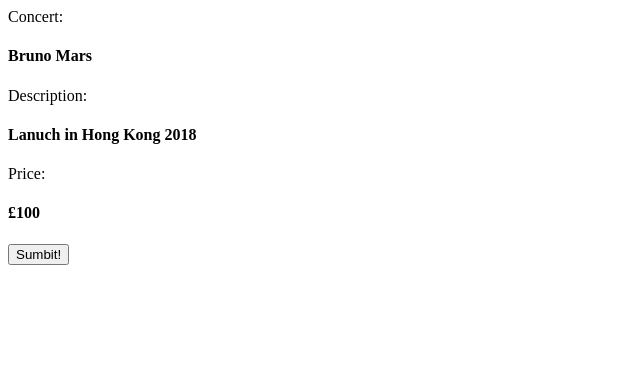
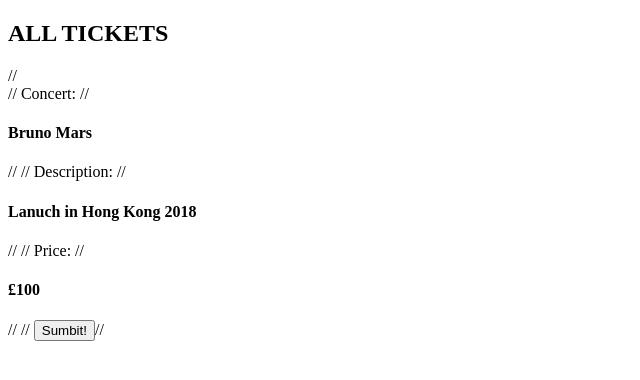
Before and after one commit to jeff1108/Blockchain-ticketing-app, a React (Create React App) app: page / in a window 1280 px wide. Shown: the top 380 px of the page, without its empty margins (0-640 px from the left). Built offline with nearby package versions, Linux system fonts and the light colour scheme.

Commit message:
UNIT Renders title and checks for onSubmit

```diff
--- a/package.json
+++ b/package.json
@@ -5,6 +5,7 @@
   "private": true,
   "dependencies": {
     "react": "^16.4.2",
+    "react-bootstrap": "^0.32.3",
     "react-dom": "^16.4.2",
     "react-scripts": "1.1.4"
   },
--- a/public/index.html
+++ b/public/index.html
@@ -10,6 +10,8 @@
     -->
     <link rel="manifest" href="%PUBLIC_URL%/manifest.json">
     <link rel="shortcut icon" href="%PUBLIC_URL%/favicon.ico">
+    <link rel="stylesheet" href="https://maxcdn.bootstrapcdn.com/bootstrap/3.3.7/css/bootstrap-theme.min.css" integrity="sha384-rHyoN1iRsVXV4nD0JutlnGaslCJuC7uwjduW9SVrLvRYooPp2bWYgmgJQIXwl/Sp" crossorigin="anonymous">
+
     <!--
       Notice the use of %PUBLIC_URL% in the tags above.
       It will be replaced with the URL of the `public` folder during the build.
--- a/src/components/App.js
+++ b/src/components/App.js
@@ -1,4 +1,6 @@
 import React, { Component } from 'react';
+import { Form, FormControl, Button } from 'react-bootstrap';
+
 class App extends Component {
   constructor() {
     super();
@@ -29,18 +31,21 @@
 
   render() {
     return (
-      <form onSubmit={this.handleSubmit}>
-        <label htmlFor="concert_name">Concert:
-          <h4>{this.state.concert1.name}</h4>
-        </label>
-        <label htmlFor="concert_description">Description:
-          <h4>{this.state.concert1.description}</h4>
-        </label>
-        <label htmlFor="concert_price">Price:
-          <h4>{this.state.concert1.price}</h4>
-        </label>
-        <button>Sumbit!</button>
-      </form>
+      <div>
+      <h2> ALL TICKETS </h2>
+      // <form onSubmit={this.handleSubmit}>
+      //   <label htmlFor="concert_name">Concert:
+      //     <h4>{this.state.concert1.name}</h4>
+      //   </label>
+      //   <label htmlFor="concert_description">Description:
+      //     <h4>{this.state.concert1.description}</h4>
+      //   </label>
+      //   <label htmlFor="concert_price">Price:
+      //     <h4>{this.state.concert1.price}</h4>
+      //   </label>
+      //   <button>Sumbit!</button>
+      // </form>
+      </div>
     );
   }
 }
@@ -48,28 +53,6 @@
 export default App;
 
 
-  // <input id="username" name="username" type="text" />
-
-
-//
-// class App extends Component {
-//   constructor(props) {
-//     super(props);
-//     this.handleClick = this.handleClick.bind(this);
-//   }
-
-
-
-
-
-  // handleClick() {
-  //   fetch('https://localhost:9292', {
-  //      method: 'POST',
-  //      headers: {
-  //        'Accept': 'application/json',
-  //        'Content-Type': 'application/json',
-  //      },
-  //      body: JSON.stringify({
   //        concert_name: 'Conert_name',
   //        price: 16,
   //        description: 'hello',
@@ -77,39 +60,3 @@
   //        sender_address: 'seller@gmail.com',
   //        receiver_address: 2345,
   //        receiver_address: 'receiver_address'
-  //      })
-  //   })
-  // }
-
-
-
-
-//   render() {
-//       return (
-//         <div>
-//           <div>
-//             <h1>Ticket Master</h1>
-//           </div>
-//           <hr />
-//           <div>
-//               <h4>Concert Name: Justin Bieber</h4>
-//               <h4>Description: Concert in London</h4>
-//               <h4>Price: Adult £15 </h4>
-//           </div>
-//           <div align='right'>
-//               <button onClick={this.handleClick}>Submit</button>
-//           </div>
-//           <hr />
-//           <div>
-//               <h4>Concert Name: Justin Bieber</h4>
-//               <h4>Description: Concert in London</h4>
-//               <h4>Price: Adult £15 </h4>
-//           </div>
-//           <div align='right'>
-//               <button>Submit</button>
-//           </div>
-//           <hr />
-//         </div>
-//       );
-//   }
-// }
```
Also changed, not shown: 2 other files (tests, documents, lock files or other folders).
